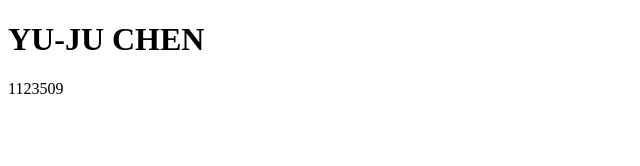
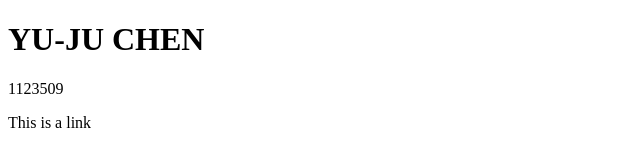
Before and after one commit to Valerie0613/Valerie0613.github.io, a plain HTML site: page index.html in a window 1280 px wide. Shown: the full height of the page, 0-640 px from the left. Drawn offline with Linux system fonts and the light colour scheme.

Commit message:
Update index.html

```diff
--- a/index.html
+++ b/index.html
@@ -7,5 +7,6 @@
   <body>
       <h1>YU-JU CHEN</h1>
       <p>1123509</p>
+      <a herf="https://youtu.be/K3eRLtoyWI4?si=VZh8PF-Dwb8PiJnL"> This is a link </a>
   </body>
 </html>
```
